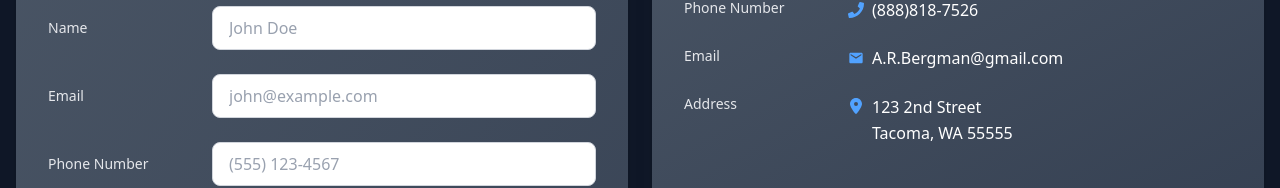
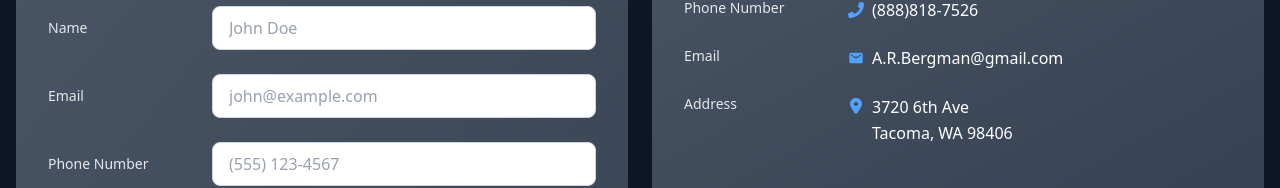
Before and after one commit to Peterksharma/alex-bergman, a Next.js app: page /contact in a window 1280 px wide. Shown: the part 568-756 px from the top of the page. Built offline with nearby package versions, Linux system fonts and the light colour scheme; no server answers.

Commit message:
updated the address

```diff
--- a/src/data/global/contactInfo.js
+++ b/src/data/global/contactInfo.js
@@ -8,8 +8,8 @@ export const contactData = {
     icon: <FaPhone/>
   },
   address: {
-    line1: '123 2nd Street',
-    line2: 'Tacoma, WA 55555',
+    line1: '3720 6th Ave',
+    line2: 'Tacoma, WA 98406',
     icon: <FaLocationDot/>
   },
   email:{
```
